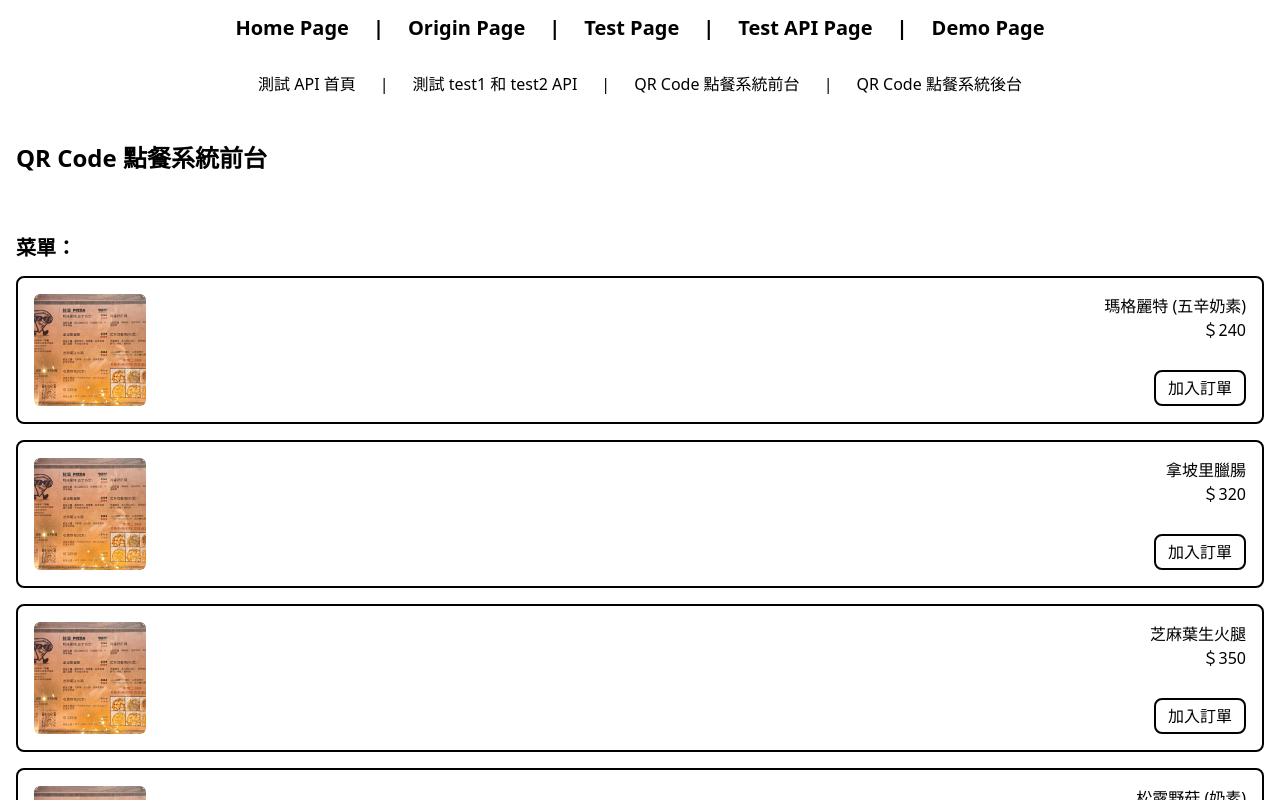
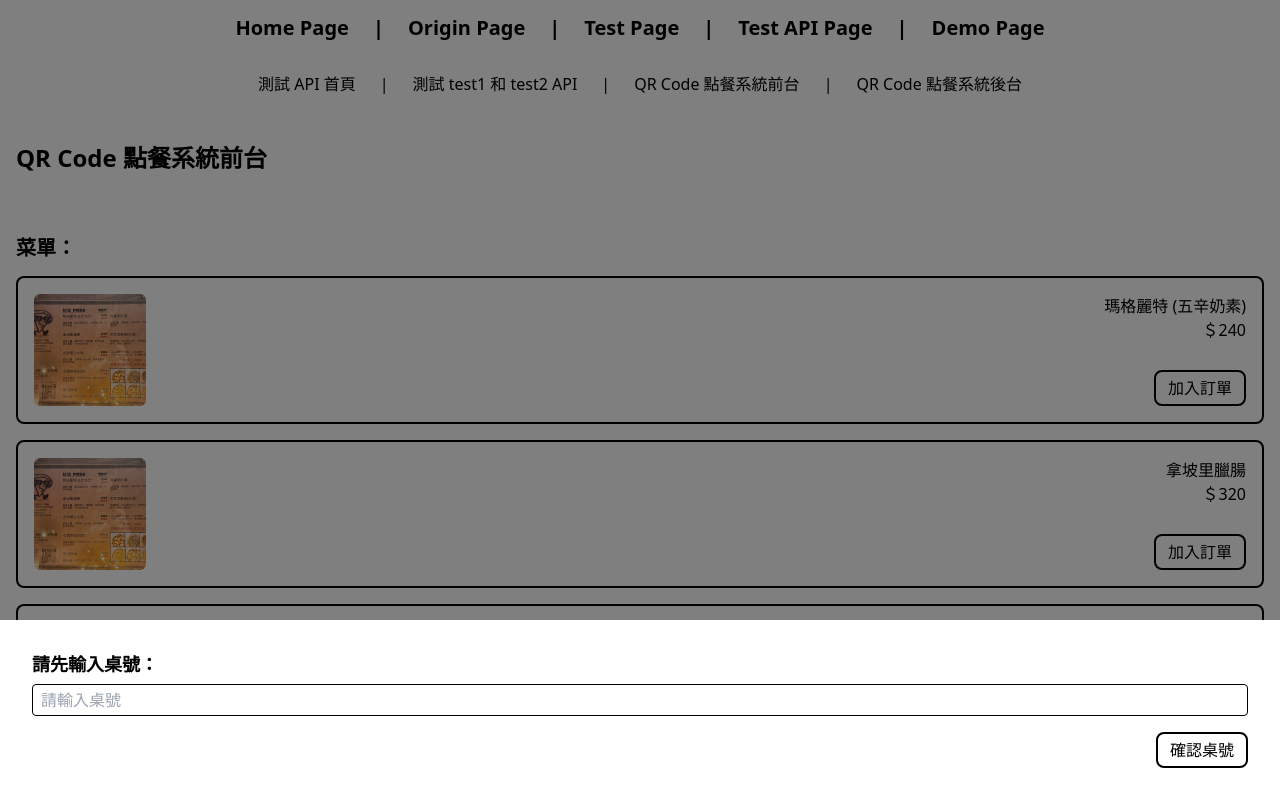
Before and after one commit to Charmying/Test-----Angular, an Angular app: page /pages/test-api/qrcode-order-user-interface in a window 1280 px wide. Shown: the top 800 px of the page. Built offline with nearby package versions, Linux system fonts and the light colour scheme.

Commit message:
桌號輸入修改成彈窗

```diff
--- a/src/app/pages/test-api/qrcode-order/qrcode-order-user-interface/qrcode-order-user-interface.component.ts
+++ b/src/app/pages/test-api/qrcode-order/qrcode-order-user-interface/qrcode-order-user-interface.component.ts
@@ -28,12 +28,24 @@ export class QRCodeOrderUserInterfaceComponent {
   menuItems = Menu
   /** 當前訂單 */
   currentOrder: any[] = [];
+  /** 桌號輸入底部彈窗顯示 */
+  tableNumberVisible: boolean = true;
 
   constructor(private apiService: ApiService, private fb: FormBuilder) {
     this.form = this.fb.group({
       tableNumber: [''],
       // items: this.fb.array([])
     });
+  }
+
+  /** 確認桌號 */
+  confirmTableNumber(): void {
+    const table = this.form.value.tableNumber;
+    if (!table || !table.trim()) {
+      alert('請先輸入桌號！');
+      return;
+    }
+    this.tableNumberVisible = false;
   }
 
   /** 加入訂單 */
```
